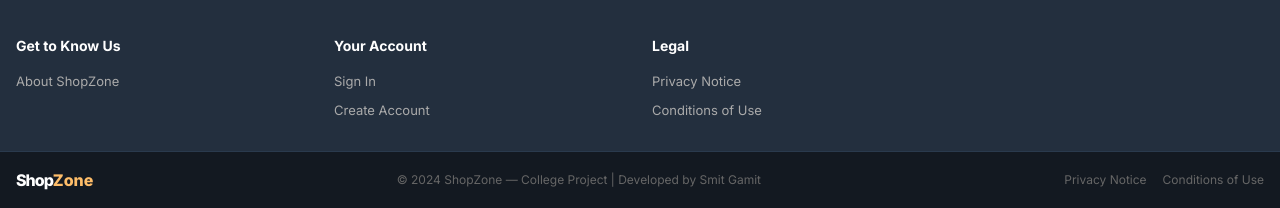
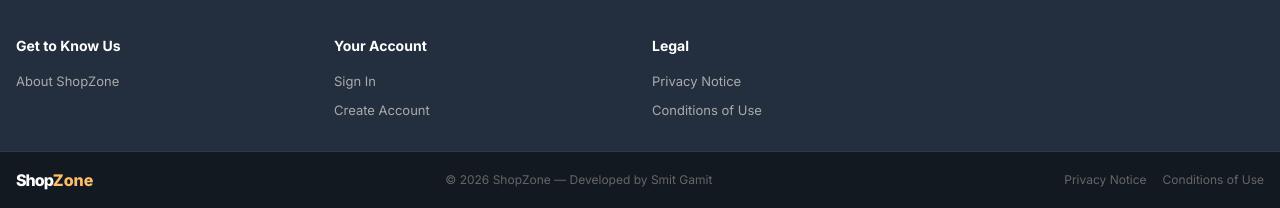
Before and after one commit to smit1129/E-Commerce---project, a Flask app: page /cart in a window 1280 px wide. Shown: the part 674-882 px from the top of the page. Run offline with Flask 3, Linux system fonts and the light colour scheme; some libraries are stand-ins or nearby versions.

Commit message:
update footer credit

```diff
--- a/templates/base.html
+++ b/templates/base.html
@@ -201,7 +201,7 @@
   <div class="footer-bottom">
     <div class="footer-bottom-inner">
       <div><span class="logo-text">Shop</span><span class="logo-dot">Zone</span></div>
-      <span class="footer-copy">© 2024 ShopZone — College Project | Developed by Smit Gamit</span>
+      <span class="footer-copy">© {{ 2026 }} ShopZone — Developed by Smit Gamit</span>
       <div class="footer-legal">
         <a href="#">Privacy Notice</a>
         <a href="#">Conditions of Use</a>
```
